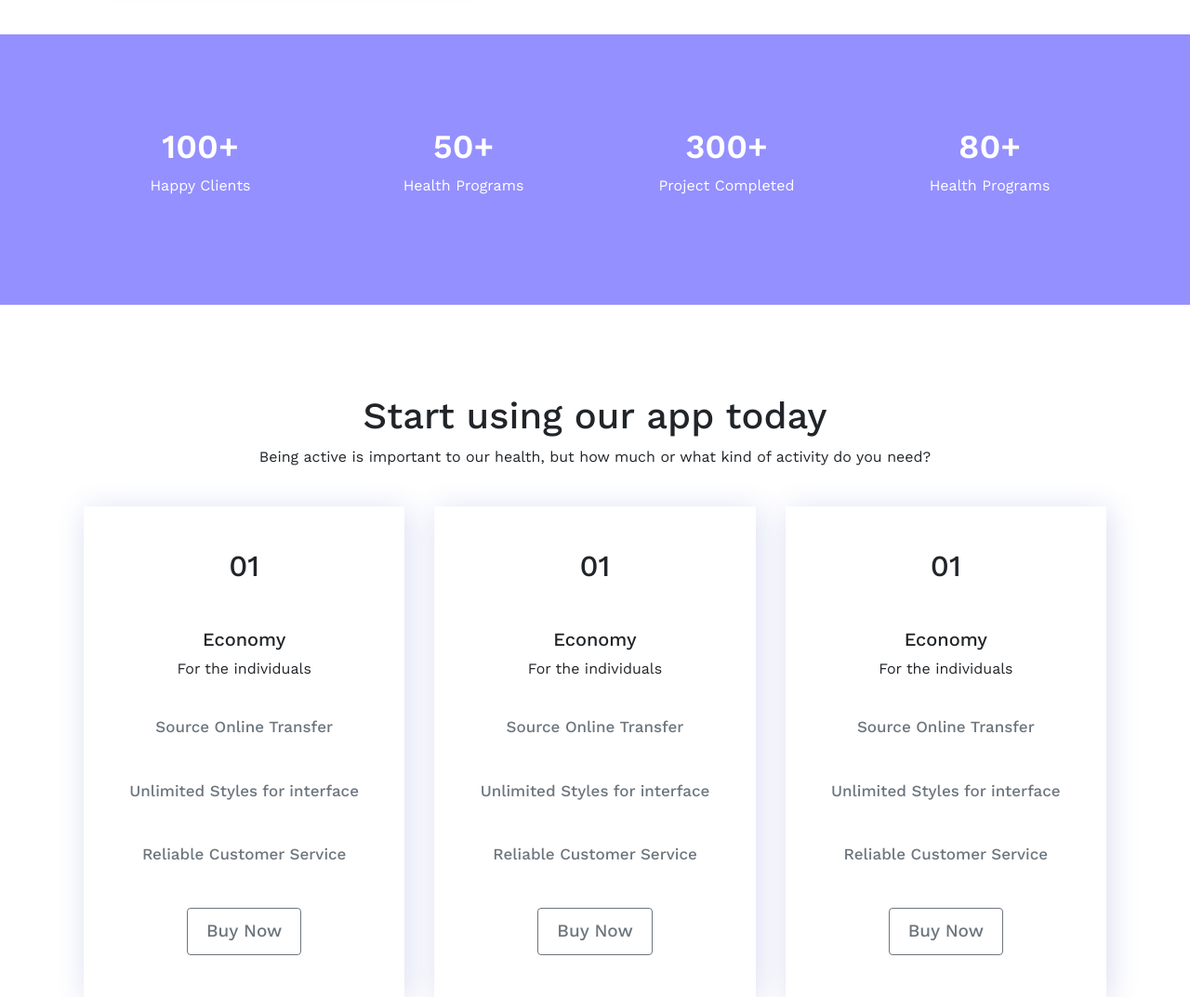
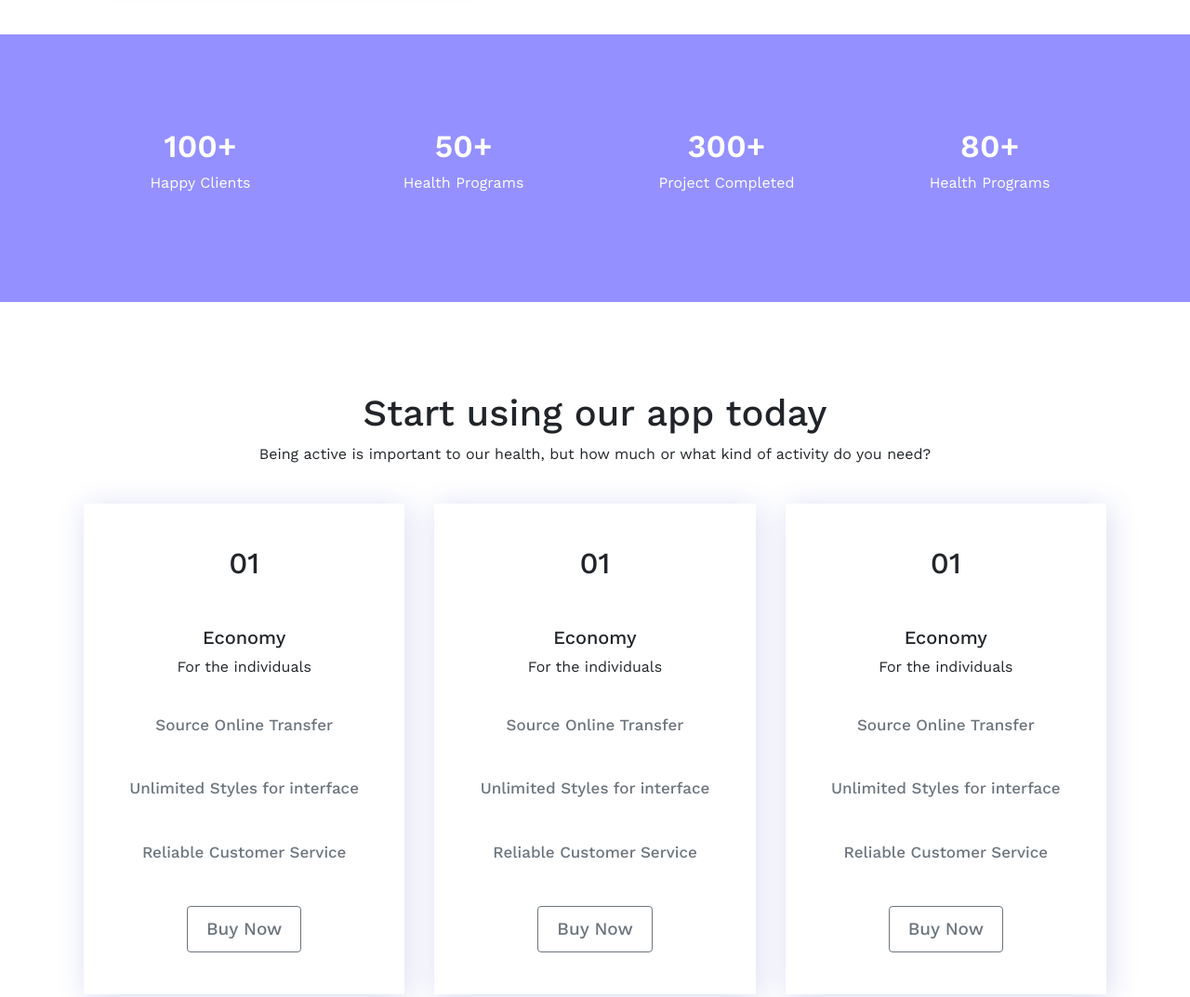
Before and after one commit to developertanvirulislam/Day-22, a plain HTML site: page index.html in a window 1280 px wide. Shown: the part 1100-2173 px from the top of the page at 93% size. Drawn offline with nearby package versions, Linux system fonts and the light colour scheme.

Commit message:
Update style.css

```diff
--- a/style.css
+++ b/style.css
@@ -8,7 +8,7 @@ h6,
 p,
 span,
 a {
-    font-family: 'Work Sans', sans-serif;
+    font-family: 'Work Sans', sans-serif !important;
 }
 
 img {
@@ -81,7 +81,7 @@ ul.navbar-nav.mx-auto.mb-2.mb-lg-0.float-right {
 }
 
 .counter_text h2 {
-    font-size: 36px;
+    font-size: 34px;
     font-weight: 600;
 }
 
@@ -133,12 +133,17 @@ h4.card-title {
 .card {
     border: none;
     text-align: center;
-    padding: 10px;
+    /* padding: 10px; */
 }
 
 .card-text {
     font-weight: 500;
 }
+
+
+/* .card-body {
+    padding: 0px 17px !important;
+} */
 
 
 /* >>>>>>>>>>>>>>>>>>>>contact_form<<<<<<<<<<<<<<<<<< */
```
